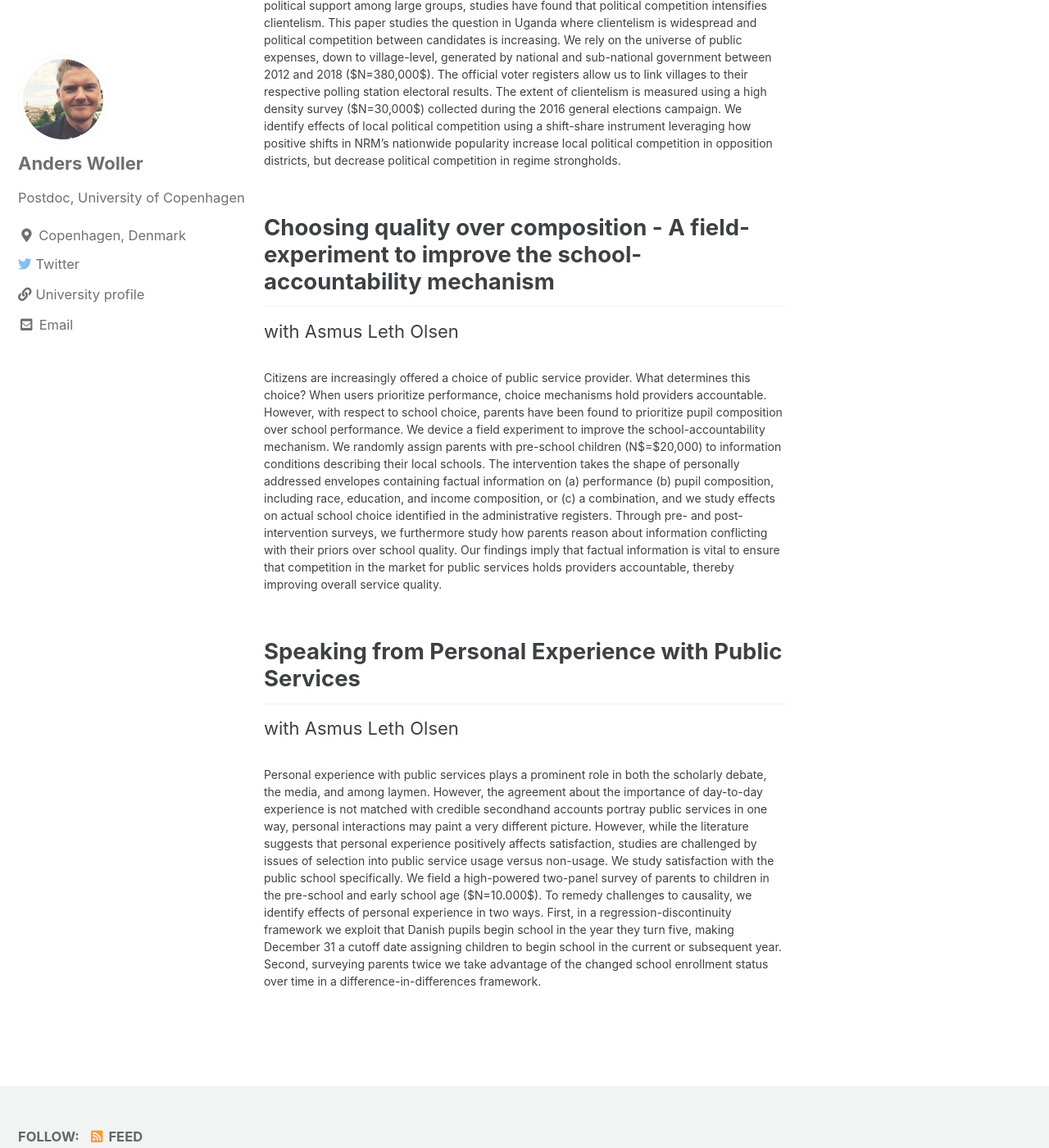
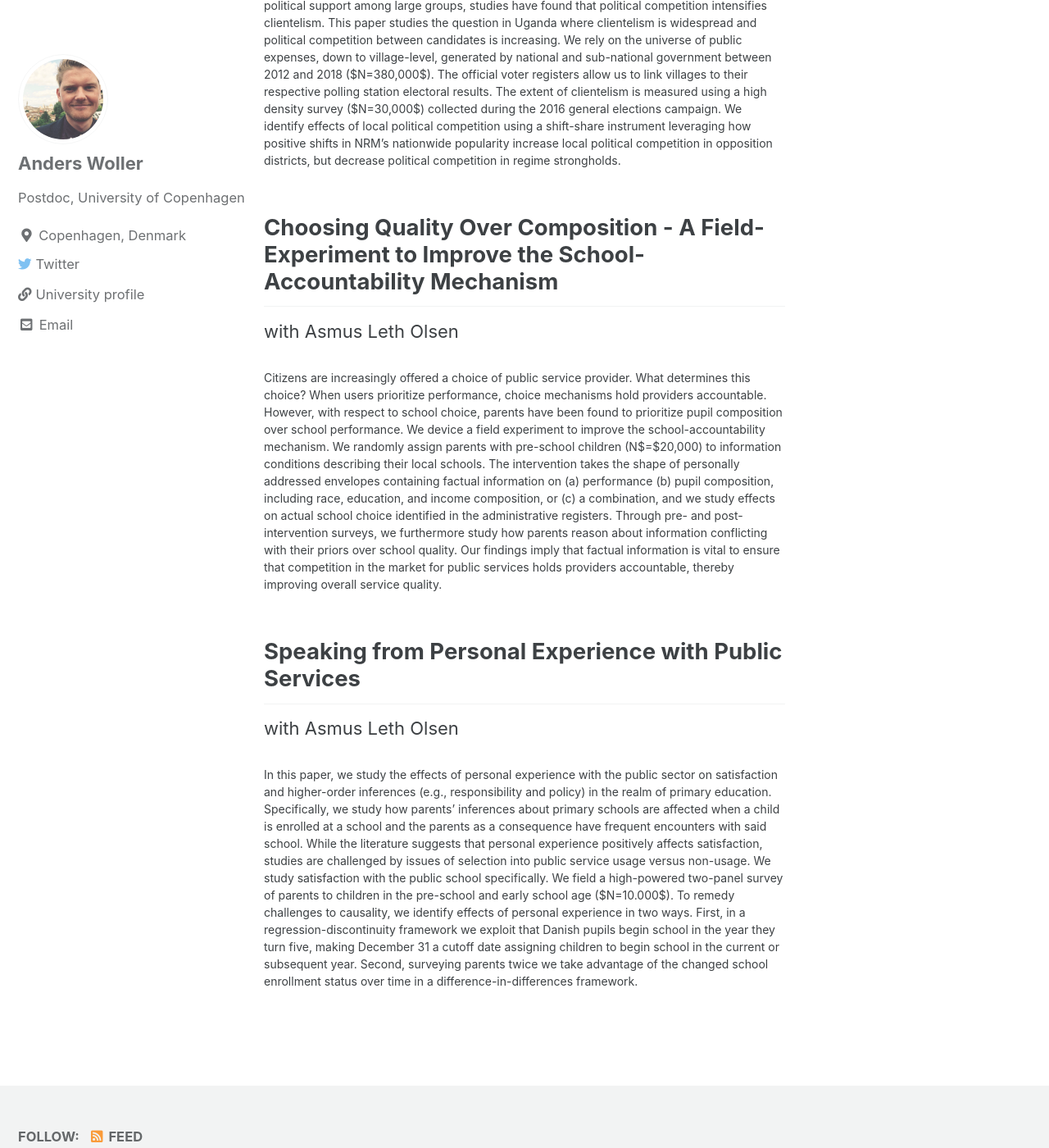
Before and after one commit to AndersWoller/AndersWoller.github.io, a Jekyll site: the page built from _pages/research.md, in a window 1280 px wide and 1400 px high, scrolled down 510 px. Shown: the whole window at 82% size. Built offline with Jekyll 4.4.1, drawn with Linux system fonts in a browser that asks for light colours; cached includes are drawn as plain includes.

Commit message:
Update research.md

```diff
--- a/_pages/research.md
+++ b/_pages/research.md
@@ -12,7 +12,7 @@
 <p style="font-size:14px"> Does political competition deter clientelism by encouraging politicians to rely on public goods provision? While local public goods, in theory, is a more cost-effective strategy to generate political support among large groups, studies have found that political competition intensifies clientelism. This paper studies the question in Uganda where clientelism is widespread and political competition between candidates is increasing. We rely on the universe of public expenses, down to village-level, generated by national and sub-national government between 2012 and 2018 ($N=380,000$). The official voter registers allow us to link villages to their respective polling station electoral results. The extent of clientelism is measured using a high density survey ($N=30,000$) collected during the 2016 general elections campaign. We identify effects of local political competition using a shift-share instrument leveraging how positive shifts in NRM’s nationwide popularity increase local political competition in opposition districts, but decrease political competition in regime strongholds. </p>
 
 
-<h2> Choosing quality over composition - A field-experiment to improve the school-accountability mechanism </h2>
+<h2> Choosing Quality Over Composition - A Field-Experiment to Improve the School-Accountability Mechanism </h2>
 with Asmus Leth Olsen
 
 <p style="font-size:14px"> Citizens are increasingly offered a choice of public service provider. What determines this choice? When users prioritize performance, choice mechanisms hold providers accountable. However, with respect to school choice, parents have been found to prioritize pupil composition over school performance. We device a field experiment to improve the school-accountability mechanism. We randomly assign parents with pre-school children (N$=$20,000) to information conditions describing their local schools. The intervention takes the shape of personally addressed envelopes containing factual information on (a) performance (b) pupil composition, including race, education, and income composition, or (c) a combination, and we study effects on actual school choice identified in the administrative registers. Through pre- and post-intervention surveys, we furthermore study how parents reason about information conflicting with their priors over school quality. Our findings imply that factual information is vital to ensure that competition in the market for public services holds providers accountable, thereby improving overall service quality. </p>
@@ -21,4 +21,4 @@
 <h2> Speaking from Personal Experience with Public Services </h2>
 with Asmus Leth Olsen
 
-<p style="font-size:14px"> Personal experience with public services plays a prominent role in both the scholarly debate, the media, and among laymen. However, the agreement about the importance of day-to-day experience is not matched with credible   secondhand accounts portray public services in one way, personal interactions may paint a very different picture. However, while the literature suggests that personal experience positively affects satisfaction, studies are challenged by issues of selection into public service usage versus non-usage. We study satisfaction with the public school specifically. We field a high-powered two-panel survey of parents to children in the pre-school and early school age ($N=10.000$). To remedy challenges to causality, we identify effects of personal experience in two ways. First, in a regression-discontinuity framework we exploit that Danish pupils begin school in the year they turn five, making December 31 a cutoff date assigning children to begin school in the current or subsequent year. Second, surveying parents twice we take advantage of the changed school enrollment status over time in a difference-in-differences framework. </p>
+<p style="font-size:14px"> In this paper, we study the effects of personal experience with the public sector on satisfaction and higher-order inferences (e.g., responsibility and policy) in the realm of primary education. Specifically, we study how parents’ inferences about primary schools are affected when a child is enrolled at a school and the parents as a consequence have frequent encounters with said school. While the literature suggests that personal experience positively affects satisfaction, studies are challenged by issues of selection into public service usage versus non-usage. We study satisfaction with the public school specifically. We field a high-powered two-panel survey of parents to children in the pre-school and early school age ($N=10.000$). To remedy challenges to causality, we identify effects of personal experience in two ways. First, in a regression-discontinuity framework we exploit that Danish pupils begin school in the year they turn five, making December 31 a cutoff date assigning children to begin school in the current or subsequent year. Second, surveying parents twice we take advantage of the changed school enrollment status over time in a difference-in-differences framework. </p>
```
